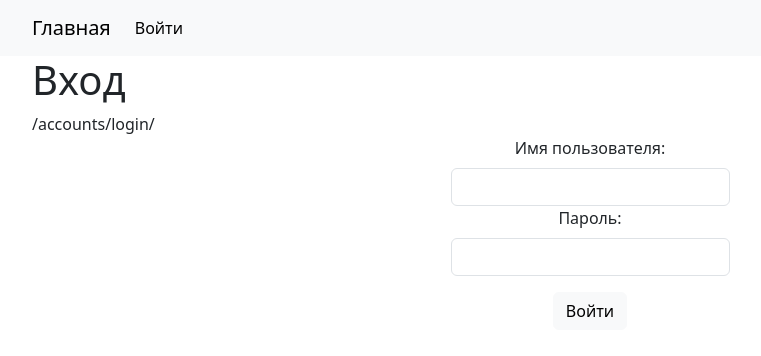
After one commit to EvilTheresa/issue_tracker, a Django app: page /accounts/login/ in a window 1280 px wide. The commit adds this page. Shown: the top 356 px of the page, without its empty margins (50-811 px from the left). Run offline with Django 5.2, Linux system fonts and the light colour scheme.

Commit message:
Добавлены редиректы на логин и логаут и отредактированы пути с указанием приложения

```diff
--- /dev/null
+++ b/issue_tracker/accounts/templates/templates/login.html
@@ -0,0 +1,24 @@
+{% extends "base.html" %}
+
+{% block content %}
+    <h1>Вход</h1>
+    {{ request.get_full_path }}
+    <form action="" method="post" class="text-center w-25 ms-auto me-auto">
+        {% csrf_token %}
+        {% if has_error %}
+            <p class="form-error">Неверное имя пользователя или пароль.</p>
+        {% endif %}
+        <div class="form-group">
+            <label for="username" class="form-label">Имя пользователя:</label>
+            <input class="form-control" type="text" name="username" id="username">
+        </div>
+        <div class="form-group">
+            <label for="password" class="form-label">Пароль:</label>
+            <input class="form-control" type="password" name="password" id="password">
+        </div>
+        {% if next_param %}
+            <input type="hidden" name="next" value="{{ next_param }}">
+        {% endif %}
+        <button class="mt-3 btn btn-light" type="submit">Войти</button>
+    </form>
+{% endblock %}
--- a/issue_tracker/accounts/urls.py
+++ b/issue_tracker/accounts/urls.py
@@ -1,7 +1,9 @@
 from django.urls import path
 from django.contrib.auth import views as auth_views
 
+app_name = 'accounts'
+
 urlpatterns = [
-    path('login/', auth_views.LoginView.as_view(template_name='login.html'), name='login'),
+    path('login/', auth_views.LoginView.as_view(template_name='templates/login.html'), name='login'),
     path('logout/', auth_views.LogoutView.as_view(), name='logout'),
 ]
--- a/issue_tracker/issue_tracker/settings.py
+++ b/issue_tracker/issue_tracker/settings.py
@@ -123,3 +123,6 @@ STATIC_URL = 'static/'
 # https://docs.djangoproject.com/en/5.0/ref/settings/#default-auto-field
 
 DEFAULT_AUTO_FIELD = 'django.db.models.BigAutoField'
+
+LOGIN_REDIRECT_URL = 'webapp:project_list'
+LOGOUT_REDIRECT_URL = 'webapp:project_list'
--- a/issue_tracker/issue_tracker/urls.py
+++ b/issue_tracker/issue_tracker/urls.py
@@ -4,4 +4,5 @@ from django.urls import path, include
 urlpatterns = [
     path('admin/', admin.site.urls),
     path('', include('webapp.urls')),
+    path('accounts/', include('accounts.urls')),
 ]
--- a/issue_tracker/webapp/templates/base.html
+++ b/issue_tracker/webapp/templates/base.html
@@ -14,6 +14,39 @@
     {% endblock %}
 </head>
 <body>
+<nav class="navbar navbar-expand-lg bg-body-tertiary">
+    <div class="container">
+        <a class="navbar-brand" href="{% url 'webapp:project_list' %}">Главная</a>
+        <button class="navbar-toggler" type="button" data-bs-toggle="collapse" data-bs-target="#navbarNav"
+                aria-controls="navbarNav" aria-expanded="false" aria-label="Toggle navigation">
+            <span class="navbar-toggler-icon"></span>
+        </button>
+        <div class="collapse navbar-collapse" id="navbarNav">
+            <ul class="navbar-nav">
+                {% block links %}
+                    {% if request.user.is_authenticated %}
+                        <li class="nav-item">
+                            <a class="nav-link active" aria-current="page" href="{% url 'webapp:project_add' %}">Создание
+                                статьи</a>
+                        </li>
+                    {% endif %}
+                {% endblock %}
+                {% if not request.user.is_authenticated %}
+                    <li class="nav-item">
+                        <a class="nav-link active" aria-current="page" href="{% url 'accounts:login' %}">Войти</a>
+                    </li>
+                {% else %}
+                    <li class="nav-item">
+                        <form action="{% url 'accounts:logout' %}" method="post">
+                            {% csrf_token %}
+                            <button type="submit" class="nav-link">Выйти</button>
+                        </form>
+                    </li>
+                {% endif %}
+            </ul>
+        </div>
+    </div>
+</nav>
     <div class="container">
         {% block content %}
             TEST
--- a/issue_tracker/webapp/templates/projects/project_add.html
+++ b/issue_tracker/webapp/templates/projects/project_add.html
@@ -10,7 +10,7 @@
                 {{ form.as_p }}
                 <button type="submit" class="btn btn-primary">Save</button>
             </form>
-            <a href="{% url 'project_list' %}" class="btn btn-secondary">Back to Task List</a>
+            <a href="{% url 'webapp:project_list' %}" class="btn btn-secondary">Back to Task List</a>
         </div>
     </body>
 {% endblock %}
--- a/issue_tracker/webapp/urls.py
+++ b/issue_tracker/webapp/urls.py
@@ -1,6 +1,8 @@
 from django.urls import path
 from .views import TaskListView, TaskDetailView, TaskCreateView, TaskUpdateView, TaskDeleteView
 from .views.projects import ProjectListView, ProjectDetailView, ProjectCreateView, ProjectUpdateView, ProjectDeleteView
+
+app_name = 'webapp'
 
 urlpatterns = [
     path('project/<int:pk>/task/add/', TaskCreateView.as_view(), name='add_task'),
--- a/issue_tracker/webapp/views/tasks.py
+++ b/issue_tracker/webapp/views/tasks.py
@@ -33,7 +33,7 @@ class TaskCreateView(CreateView):
         task = form.save(commit=False)
         task.project = project
         task.save()
-        return redirect("project_detail", pk=self.kwargs['pk'])
+        return redirect("webapp:project_detail", pk=self.kwargs['pk'])
 
 
 class TaskUpdateView(UpdateView):
@@ -43,7 +43,7 @@ class TaskUpdateView(UpdateView):
     context_object_name = 'task'
 
     def get_success_url(self):
-        return reverse_lazy('project_detail', kwargs={'pk': self.object.project.pk})
+        return reverse_lazy('webapp:project_detail', kwargs={'pk': self.object.project.pk})
 
 
 class TaskDeleteView(DeleteView):
@@ -52,4 +52,4 @@ class TaskDeleteView(DeleteView):
     context_object_name = 'task'
 
     def get_success_url(self):
-        return reverse_lazy('project_detail', kwargs={'pk': self.object.project.pk})
+        return reverse_lazy('webapp:project_detail', kwargs={'pk': self.object.project.pk})
```
Also changed, not shown: issue_tracker/webapp/templates/projects/index.html (+5 -5 lines), issue_tracker/webapp/templates/projects/project_detail.html (+7 -7 lines).
